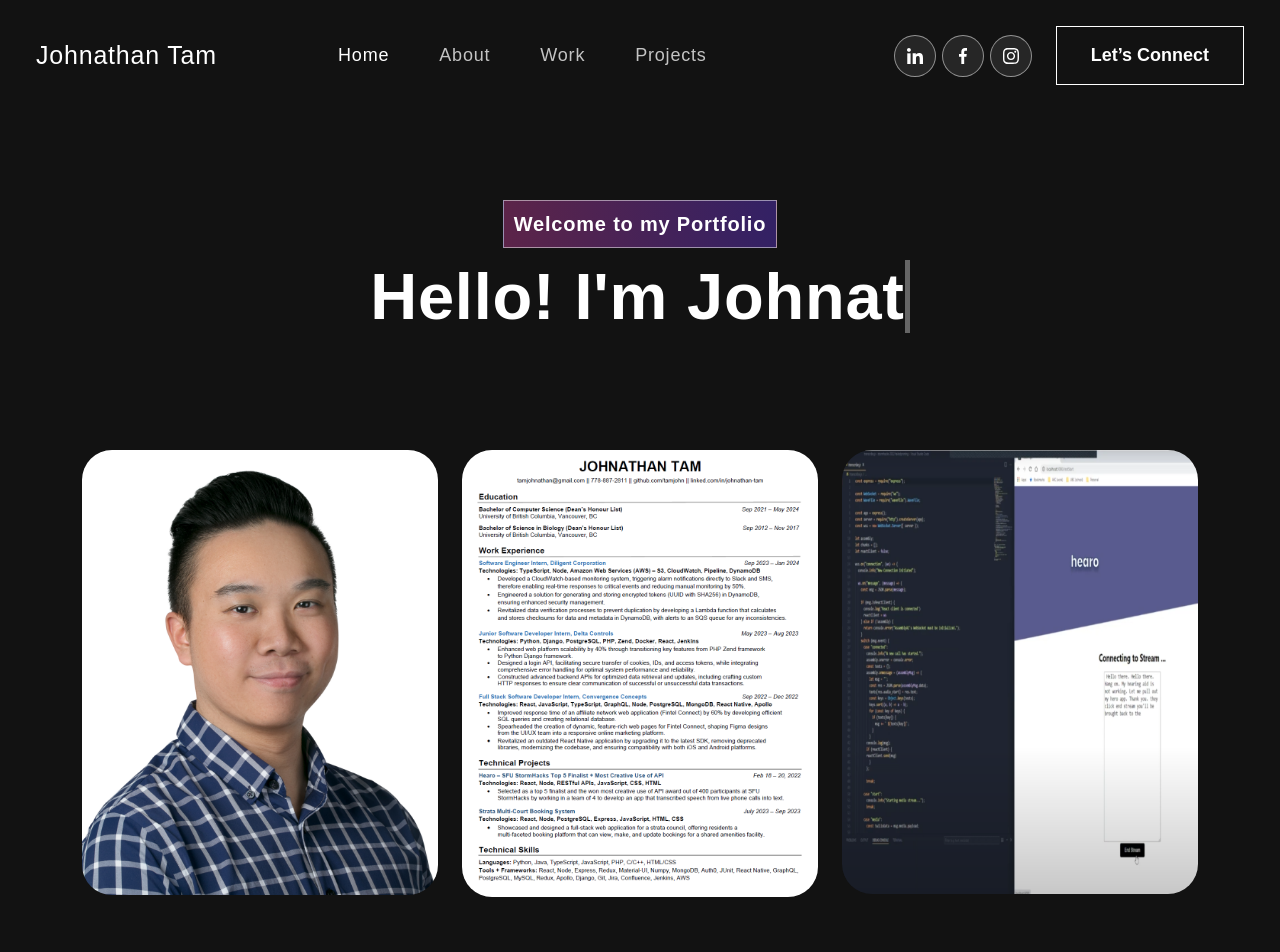
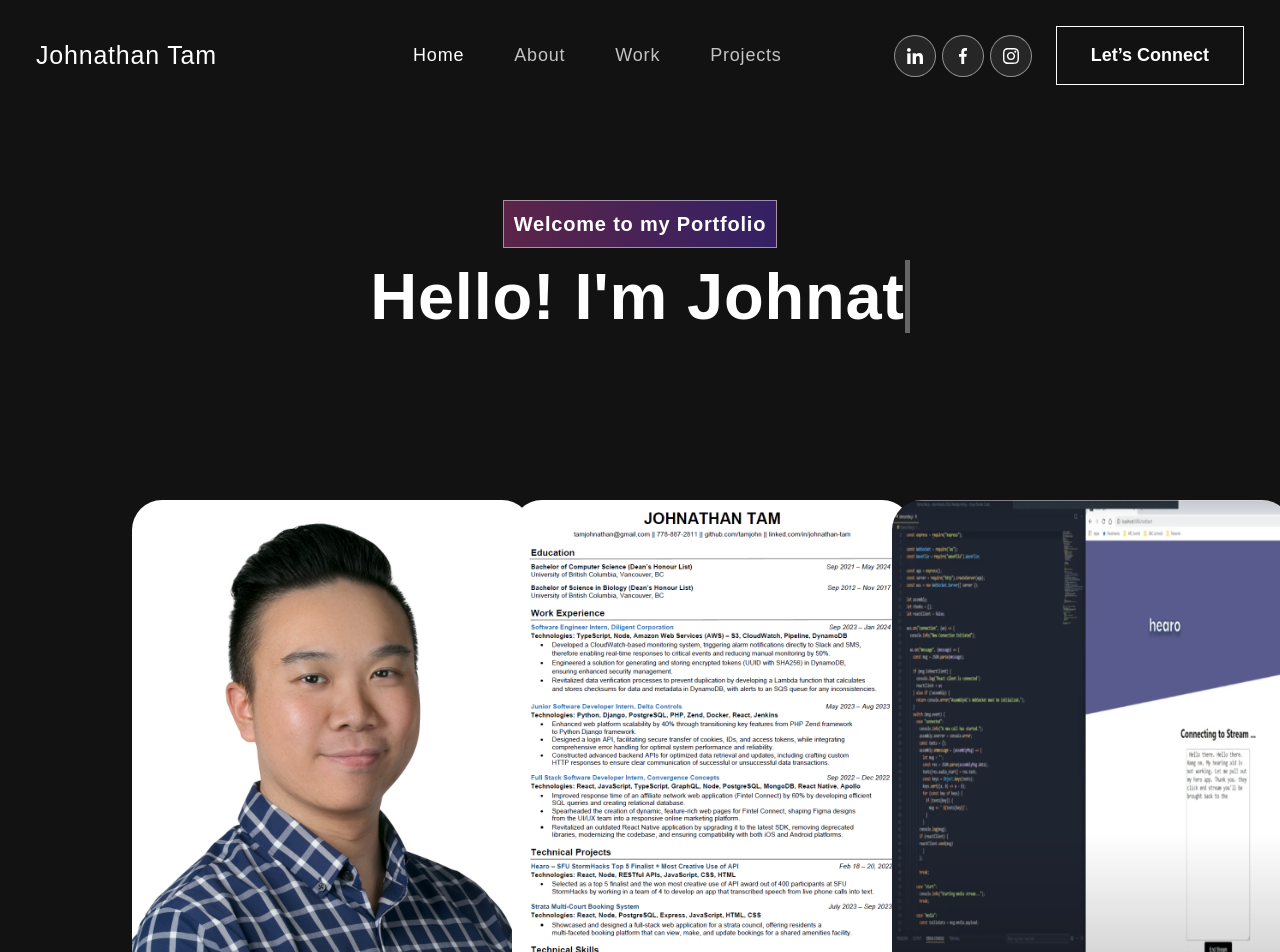
Before and after one commit to tamjohn/personal-portfolio, a React (Create React App) app: page / in a window 1280 px wide. Shown: the top 952 px of the page. Built offline with nearby package versions, Linux system fonts and the light colour scheme.

Commit message:
added links to tile cards

```diff
--- a/src/App.css
+++ b/src/App.css
@@ -322,6 +322,8 @@ nav.navbar .navbar-toggler[aria-expanded="true"] .navbar-toggler-icon {
   border-radius: 30px;
   margin-bottom: 24px;
   transition: 0.4s ease-in-out;
+  min-width: 400px; /* Example minimum width */
+  margin: 50px;
 }
 
 .proj-imgbx img {
--- a/src/components/Banner.tsx
+++ b/src/components/Banner.tsx
@@ -23,7 +23,7 @@ const Banner: React.FC = () => {
   const typingSpeed = 150;
   const deletionSpeed = 100;
   const [index, setIndex] = useState<number>(1);
-  const toRotate: string[] = [ "Hello! I'm Johnathan.", "I am a Software Developer." ];
+  const toRotate: string[] = [ "Hello! I'm Johnathan.", "I am a Software Developer.", "Click on the tiles below to learn more about me." ];
   const period: number = 2000;
 
   useEffect(() => {
@@ -61,7 +61,7 @@ const Banner: React.FC = () => {
                 <div className={isVisible ? "animate__animated animate__fadeIn" : ""}>
                   <span className="tagline">Welcome to my Portfolio</span>
                   <h1>{``}
-                  <span className="txt-rotate" data-period="100" data-rotate='[ "Web Developer", "Web Designer", "UI/UX Designer" ]'><span className="wrap">{text}</span></span></h1>
+                  <span className="txt-rotate" data-period="100"><span className="wrap">{text}</span></span></h1>
                 </div>
               )}
             </TrackVisibility>
--- a/src/components/HomePageCards.tsx
+++ b/src/components/HomePageCards.tsx
@@ -6,11 +6,13 @@ import projImg2 from "../assets/img/Resume.png";
 import projImg3 from "../assets/img/Project.png";
 import 'animate.css';
 import TrackVisibility from 'react-on-screen';
+import { Link } from 'react-router-dom';
 
 type Project = {
   title: string;
   description: string;
   imgUrl: string;
+  link: string;
 };
 
 export const HomePageCards: React.FC = () => {
@@ -19,16 +21,19 @@ export const HomePageCards: React.FC = () => {
       title: "About Me",
       description: "Learn more about Johnathan!",
       imgUrl: projImg1,
+      link: "/about",
     },
     {
       title: "Work Experience",
       description: "Read about my professional journey",
       imgUrl: projImg2,
+      link: "/work-experience",
     },
     {
       title: "Projects",
       description: "See my personal projects",
       imgUrl: projImg3,
+      link: "/projects",
     },
   ];
 
@@ -36,34 +41,28 @@ export const HomePageCards: React.FC = () => {
     <section className="project" id="projects">
       <Container>
         <Row>
-          <Col size={12}>
-            <TrackVisibility>
-              {({ isVisible }) =>
-              <div className={isVisible ? "animate__animated animate__fadeIn": ""}>
+          <TrackVisibility>
+            {({ isVisible }) =>
+              <div className={isVisible ? "animate__animated animate__fadeIn" : ""}>
                 <Tab.Container id="projects-tabs" defaultActiveKey="first">
                   <Tab.Content id="slideInUp" className={isVisible ? "animate__animated animate__slideInUp" : ""}>
                     <Tab.Pane eventKey="first">
                       <Row>
-                        {
-                          projects.map((project, index) => {
-                            return (
-                              <Card
-                                key={index}
-                                {...project}
-                                />
-                            )
-                          })
-                        }
+                        {projects.map((project, index) => (
+                          <Col xs={12} sm={6} md={6} lg={4} key={index}>
+                            <Link to={project.link} style={{ textDecoration: 'none' }}>
+                              <Card {...project} />
+                            </Link>
+                          </Col>
+                        ))}
                       </Row>
                     </Tab.Pane>
                   </Tab.Content>
                 </Tab.Container>
               </div>}
-            </TrackVisibility>
-          </Col>
+          </TrackVisibility>
         </Row>
       </Container>
-      {/* <img className="background-image-right" src={colorSharp2}></img> */}
     </section>
-  )
+  );
 };
--- a/src/components/NavigationBar.tsx
+++ b/src/components/NavigationBar.tsx
@@ -1,11 +1,9 @@
 import React, { useState, useEffect } from "react";
 import { Navbar, Nav, Container } from "react-bootstrap";
-import logo from "../assets/img/logo.svg";
 import navIcon1 from "../assets/img/nav-icon1.svg";
 import navIcon2 from "../assets/img/nav-icon2.svg";
 import navIcon3 from "../assets/img/nav-icon3.svg";
 import { HashLink } from "react-router-hash-link";
-import { BrowserRouter as Router } from "react-router-dom";
 
 export const NavBar: React.FC = () => {
   const [activeLink, setActiveLink] = useState<string>("home");
@@ -30,14 +28,13 @@ export const NavBar: React.FC = () => {
   };
 
   return (
-    <Router>
       <Navbar expand="lg" className={scrolled ? "scrolled" : ""}>
         <Container fluid className="justify-content-start justify-content-lg-between">
           <Navbar.Brand href="/" className="ms-4" style={{ color: '#fff', fontSize: '25px', letterSpacing: '0.8px', fontWeight: '400' }}>
             Johnathan Tam
           </Navbar.Brand>
           <Navbar.Toggle aria-controls="basic-navbar-nav" />
-          <Navbar.Collapse id="basic-navbar-nav" className="justify-content-center">
+          <Navbar.Collapse id="basic-navbar-nav" className="justify-content-center" style={{paddingLeft: '150px'}}>
             <Nav>
               <Nav.Link href="#home" className={activeLink === 'home' ? 'active navbar-link' : 'navbar-link'} onClick={() => onUpdateActiveLink('home')}>Home</Nav.Link>
               <Nav.Link href="#about" className={activeLink === 'about' ? 'active navbar-link' : 'navbar-link'} onClick={() => onUpdateActiveLink('about')}>About</Nav.Link>
@@ -57,6 +54,5 @@ export const NavBar: React.FC = () => {
           </span>
         </Container>
       </Navbar>
-    </Router>
   );
 };
--- a/src/index.tsx
+++ b/src/index.tsx
@@ -4,13 +4,14 @@ import "./index.css";
 import App from "./App";
 import reportWebVitals from "./reportWebVitals";
 import 'bootstrap/dist/css/bootstrap.min.css';
+import { BrowserRouter } from "react-router-dom";
 
-const root = ReactDOM.createRoot(
-  document.getElementById("root") as HTMLElement,
-);
+const root = ReactDOM.createRoot(document.getElementById("root") as HTMLElement);
 root.render(
   <React.StrictMode>
-    <App />
+    <BrowserRouter>
+      <App />
+    </BrowserRouter>
   </React.StrictMode>,
 );
 
```
Also changed, not shown: src/App.tsx (+5 -5 lines).
